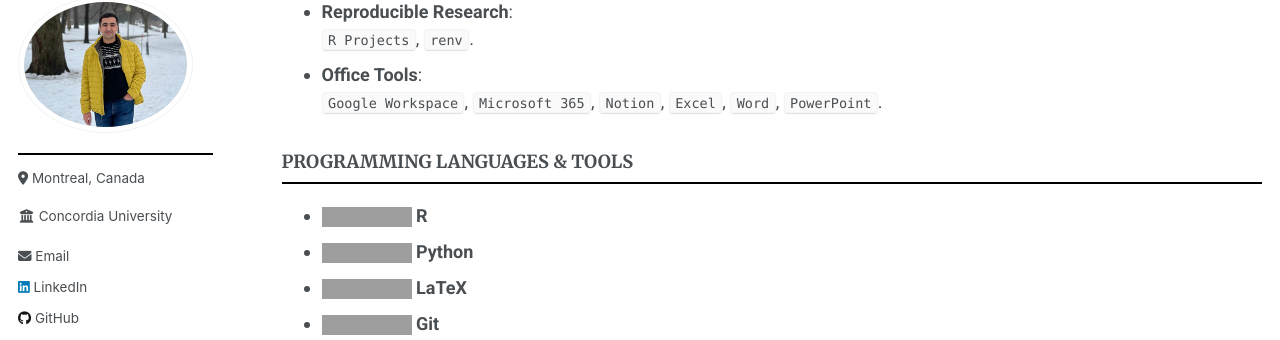
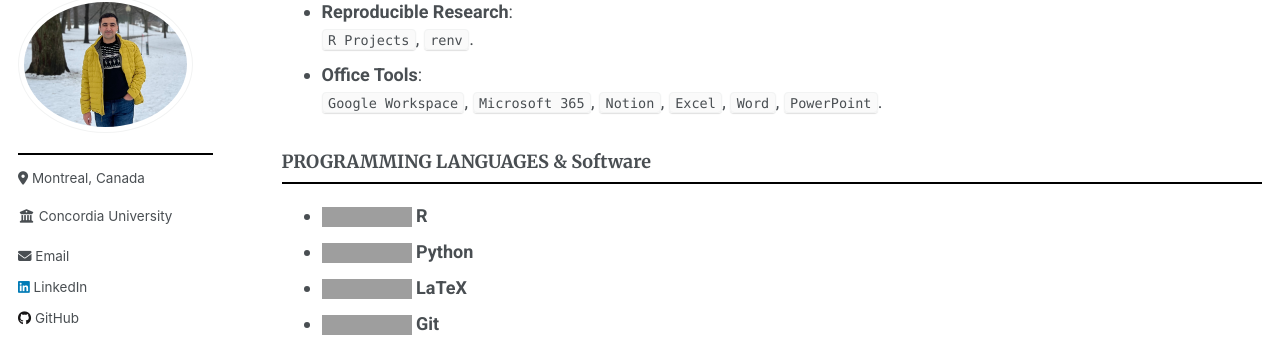
Before and after one commit to Mohsnmonji/mohsnmonji.github.io, a Jekyll site: the page built from _pages/Curriculum Vitae.md, in a window 1280 px wide and 900 px high, scrolled down 3609 px. Shown: the part 110-450 px from the top of the window. Built offline with Jekyll 4.4.1, drawn with Linux system fonts in a browser that asks for light colours; grey boxes are pictures that could not be loaded.

Commit message:
Update Curriculum Vitae.md

```diff
--- a/_pages/Curriculum Vitae.md
+++ b/_pages/Curriculum Vitae.md
@@ -125,7 +125,7 @@ redirect_from:
 - **Office Tools**:
   `Google Workspace`, `Microsoft 365`, `Notion`, `Excel`, `Word`, `PowerPoint`.
 
-### **PROGRAMMING LANGUAGES & TOOLS**
+### **PROGRAMMING LANGUAGES & Software**
 
 - ![R](https://img.shields.io/badge/-R-blue?logo=R&logoColor=white) **R**
 - ![Python](https://img.shields.io/badge/-Python-yellow?logo=Python&logoColor=white) **Python**
```
